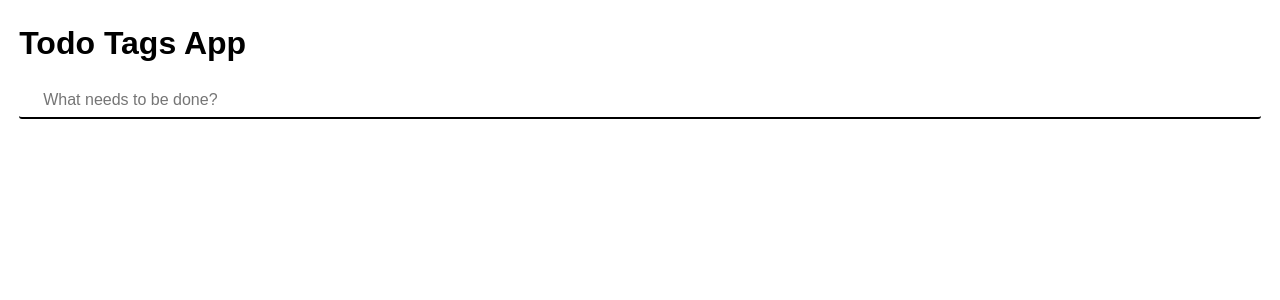
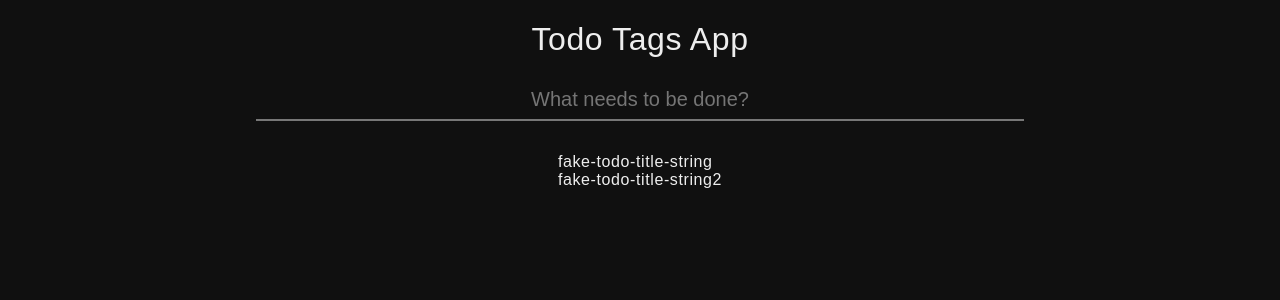
Before and after one commit to chrisisler/todo-tags, a Next.js app: page / in a window 1280 px wide. Shown: the top 300 px of the page. Built offline with nearby package versions, Linux system fonts and the light colour scheme.

Commit message:
progress

```diff
--- a/pages/index.js
+++ b/pages/index.js
@@ -2,17 +2,22 @@ import { Component } from 'react'
 import Head from 'next/head'
 
 let schema = () => ({
-  tags: [
-    {
-      name: 'fake-tag-name-string',
-      color: 'fake-tag-hex-color',
-    },
-  ],
   todos: [
     {
       title: 'fake-todo-title-string',
       done: 'fake-todo-done-boolean',
       tags: [],
+    },
+    {
+      title: 'fake-todo-title-string2',
+      done: 'fake-todo-done-boolean',
+      tags: [],
+    },
+  ],
+  tags: [
+    {
+      name: 'fake-tag-name-string',
+      color: 'fake-tag-hex-color',
     },
   ],
 })
@@ -32,6 +37,8 @@ export default class extends Component {
         if (title.length < 3) {
           return
         }
+        let todos = this.state.todos.concat({ title, done: false })
+        this.setState(todos)
       },
       update: () => {},
       delete: () => {},
@@ -39,7 +46,18 @@ export default class extends Component {
   }
 
   render() {
-    let { actions, state } = this
+    // prettier-ignore
+    let {
+      actions,
+      state: { todos, tags },
+    } = this
+
+    // prettier-ignore
+    let rows = todos.map(({ title, done }) => (
+      <li>
+        {title}
+      </li>
+    ))
 
     return (
       <div id="app">
@@ -54,10 +72,14 @@ export default class extends Component {
 
         <input
           type="text"
-          id="todo-input"
+          id="new-todo-input"
           placeholder="What needs to be done?"
           onKeyDown={actions.todos.create}
         />
+
+        <section>
+          <ul className="todo-list">{rows}</ul>
+        </section>
       </div>
     )
   }
@@ -66,19 +88,38 @@ export default class extends Component {
 let ScopedStyles = () => (
   <style jsx>{`
     #app {
-      padding: 0 16px;
+      display: flex;
+      flex-direction: column;
+      justify-content: center;
+      align-items: center;
     }
 
-    #todo-input {
+    #new-todo-input {
+      font-size: 20px;
       margin: 0;
       padding: 8px 24px;
       color: inherit;
       background-color: transparent;
+      text-align: center;
       border: none;
-      border-bottom: 2px solid black;
-      border-radius: 3px;
+      border-bottom: 2px solid #777;
+      border-radius: 0;
+      min-width: auto;
+      width: 60%;
+    }
 
-      width: 100%;
+    section {
+      padding: 32px;
+    }
+
+    ul.todo-list {
+      margin: 0;
+      padding: 0;
+      list-style: none;
+    }
+
+    h1 {
+      font-weight: 300;
     }
   `}</style>
 )
@@ -92,9 +133,10 @@ let GlobalStyles = () => (
       font-family: sans-serif;
       line-height: 1.15;
       -webkit-text-size-adjust: 100%;
+      letter-spacing: 0.6px;
 
-      // background-color: #101010;
-      // color: #eee;
+      background-color: #101010;
+      color: #eee;
     }
 
     *,
@@ -103,15 +145,12 @@ let GlobalStyles = () => (
       box-sizing: inherit;
     }
 
-    body {
-      margin: 0;
-      padding: 0.2rem;
-    }
-
     html,
     body {
       height: 100vh;
       width: 100vw;
+      padding: 0;
+      margin: 0;
     }
 
     h1 {
```
